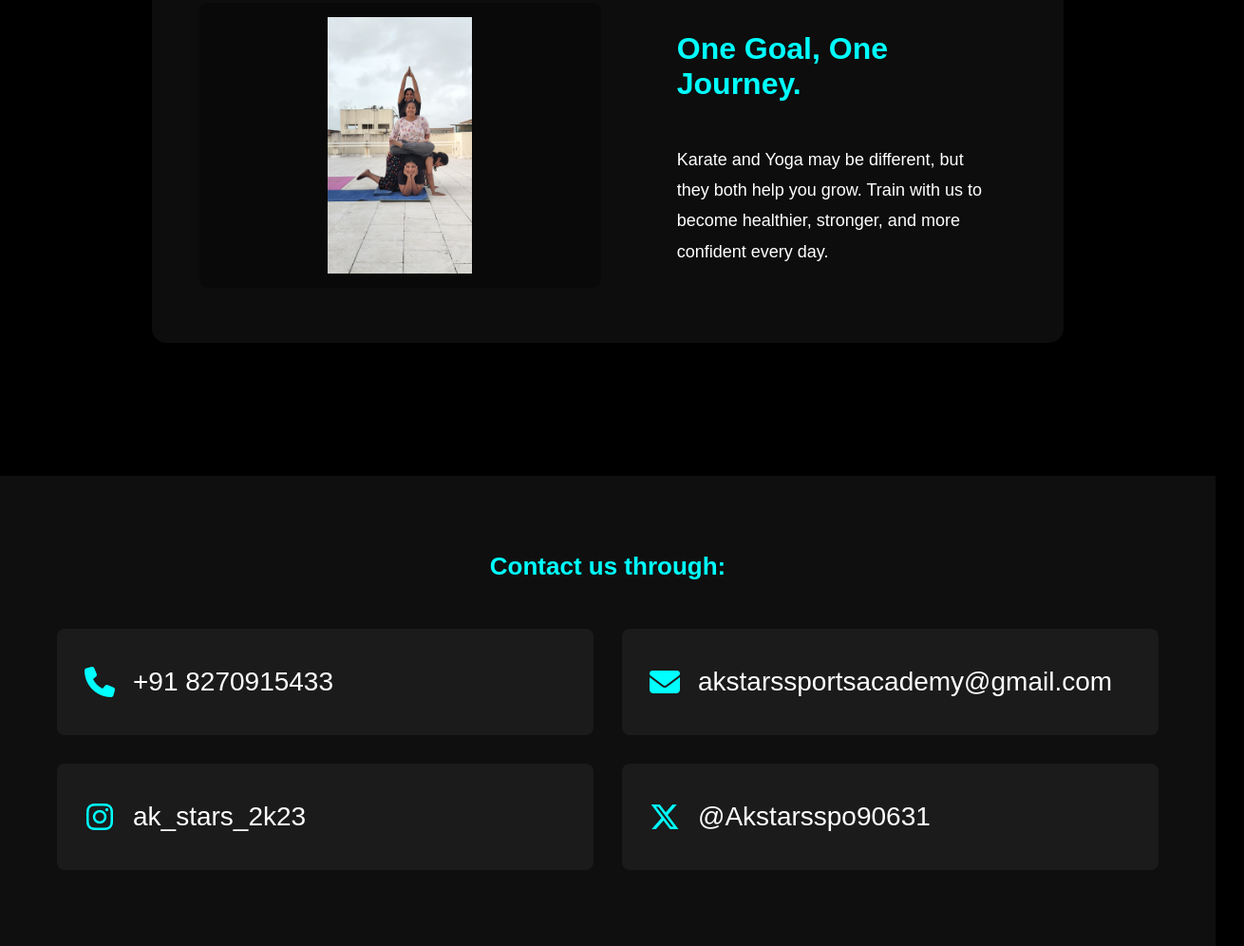
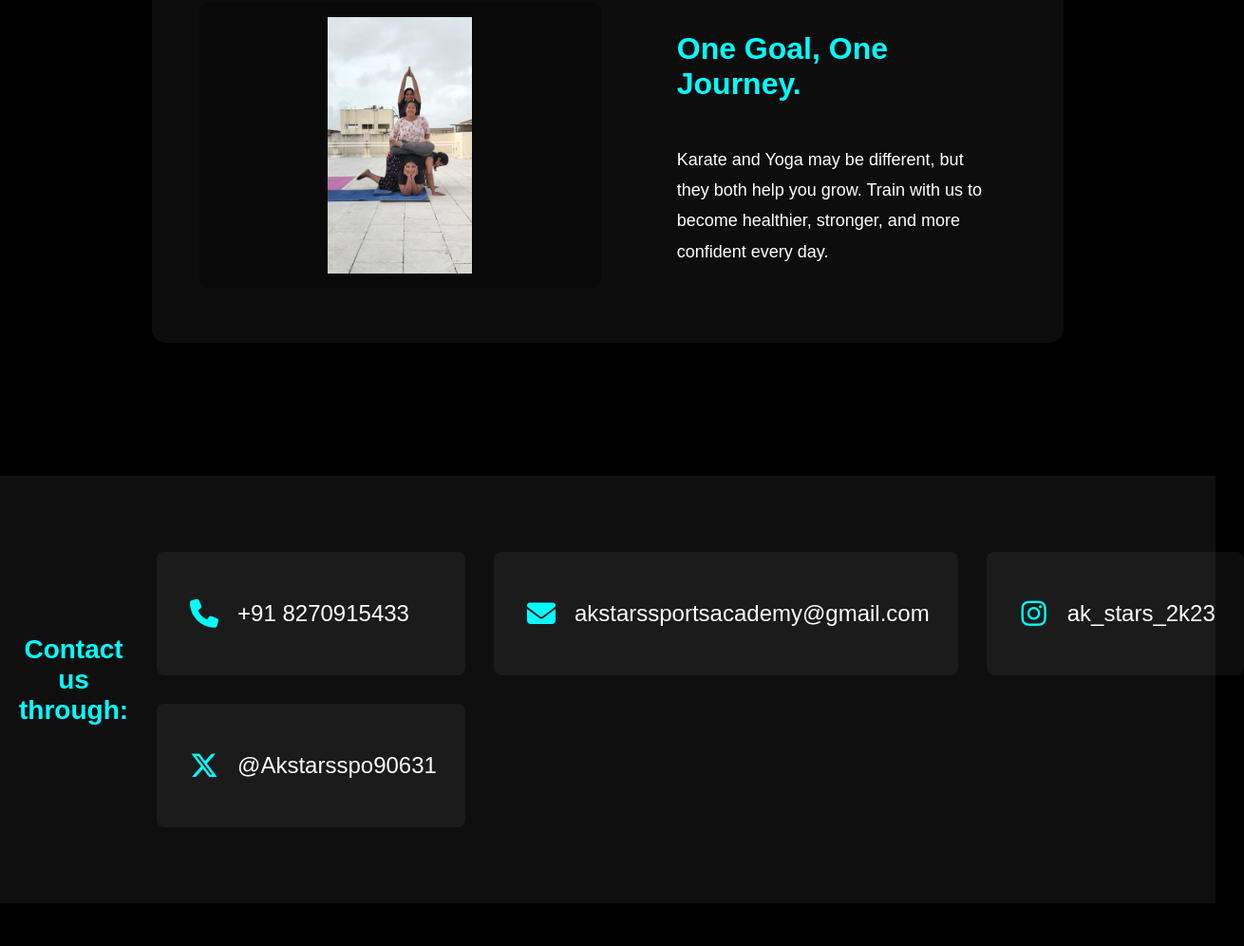
Before and after one commit to nicccaaasss/aksports, a plain HTML site: page index.html in a window 1280 px wide. Shown: the part 4512-5508 px from the top of the page at 95% size, 1310 px wide, since content can reach past the window. After the commit the page ends 5463 px from the top, so only its background shows below. Drawn offline with Linux system fonts and the light colour scheme.

Commit message:
Update home.css

```diff
--- a/home.css
+++ b/home.css
@@ -1835,6 +1835,35 @@ img {
         opacity: 1;
         transform: translateY(0);
         transition-delay: 0.6s;
+    }
+            .footer-box {
+        padding: 80px 0; /* Restore the padding to its original value */
+    }
+
+    .footer-content {
+        max-width: 1400px; /* Adjust max-width to original size */
+        flex-direction: row; /* Arrange content in a row */
+        justify-content: space-between; /* Distribute space evenly */
+    }
+
+    .footer-heading {
+        font-size: 28px; /* Adjust font size if needed */
+    }
+
+    .footer-grid {
+        grid-template-columns: repeat(3, 1fr); /* Adjust columns if needed */
+    }
+
+    .contact-item {
+        padding: 50px 30px;
+    }
+
+    .contact-item a {
+        font-size: 24px;
+    }
+
+    .contact-item i {
+        font-size: 30px;
     }
     }
 
```
